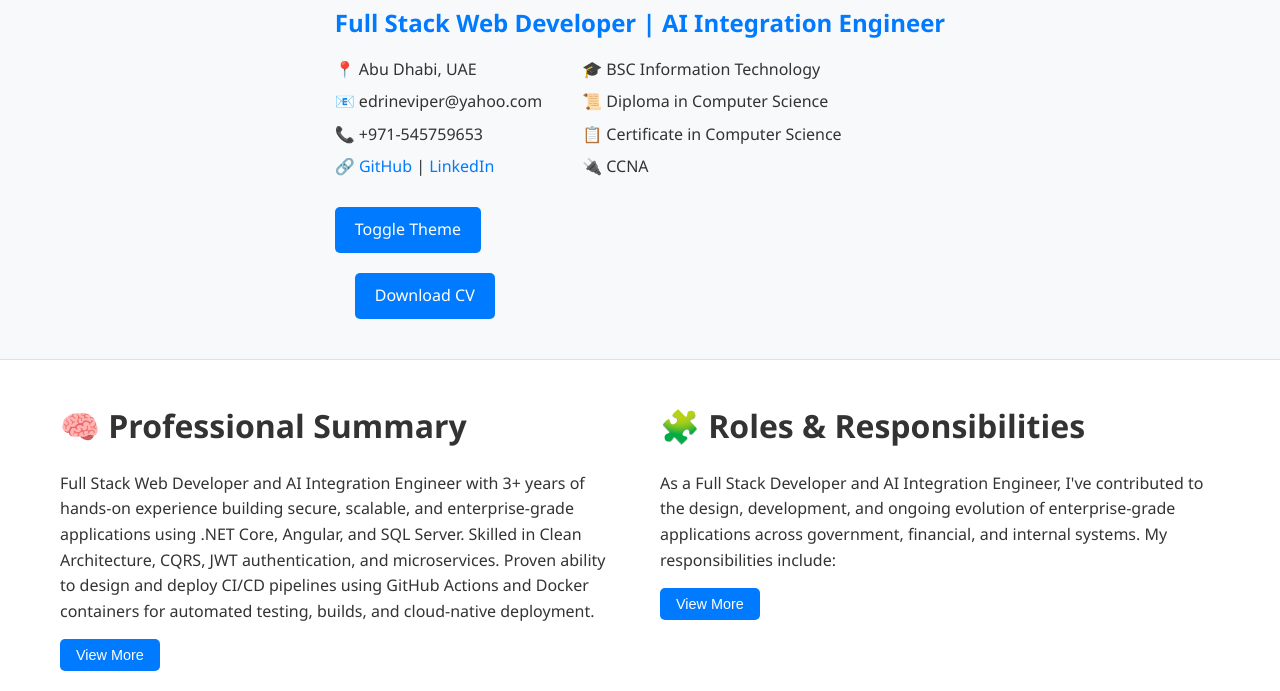
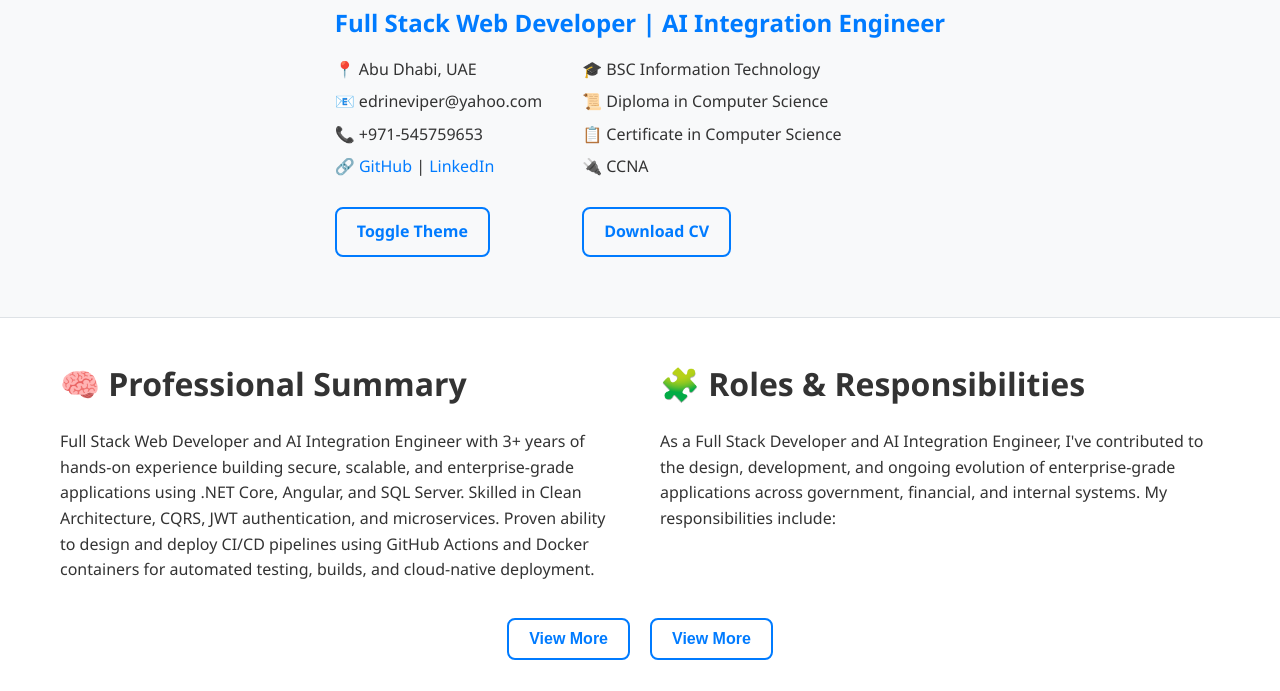
Before and after one commit to edrineSubaru/My_Cv, a website: page index.html in a window 1280 px wide. Shown: the part 249-940 px from the top of the page. Drawn offline with Linux system fonts and the light colour scheme.

Commit message:
more buttons

```diff
--- a/index.html
+++ b/index.html
@@ -49,19 +49,27 @@
                         <p>📞 +971-545759653</p>
                         <p>🔗 <a href="https://edrinesubaru.github.io/My_Cv/" target="_blank">GitHub</a> | <a
                                 href="https://edrinesubaru.github.io/My_Cv/" target="_blank">LinkedIn</a></p>
+                        <div class="header-buttons">
+                            <div class="theme-toggle">
+                                <input type="checkbox" id="theme-switch">
+                                <label for="theme-switch">Toggle Theme</label>
+                            </div>
+                        </div>
                     </div>
                     <div class="education">
                         <p>🎓 BSC Information Technology</p>
                         <p>📜 Diploma in Computer Science</p>
                         <p>📋 Certificate in Computer Science</p>
                         <p>🔌 CCNA</p>
+                        <div class="header-buttons">
+                            <a href="cv.pdf" download class="btn header-btn">Download CV</a>
+                            <!-- <div class="theme-toggle">
+                                <input type="checkbox" id="theme-switch">
+                                <label for="theme-switch">Toggle Theme</label>
+                            </div> -->
+                        </div>
                     </div>
                 </div>
-                <div class="theme-toggle">
-                    <input type="checkbox" id="theme-switch">
-                    <label for="theme-switch">Toggle Theme</label>
-                </div>
-                <a href="cv.pdf" download class="btn header-btn">Download CV</a>
             </div>
         </div>
     </header>
@@ -71,39 +79,65 @@
                 <div class="bio-roles-wrapper">
                     <div class="bio">
                         <h2>🧠 Professional Summary</h2>
-                        <p>Full Stack Web Developer and AI Integration Engineer with 3+ years of hands-on experience building
-                            secure, scalable, and enterprise-grade applications using .NET Core, Angular, and SQL Server.
-                            Skilled in Clean Architecture, CQRS, JWT authentication, and microservices. Proven ability to design
-                            and deploy CI/CD pipelines using GitHub Actions and Docker containers for automated testing, builds,
+                        <p>Full Stack Web Developer and AI Integration Engineer with 3+ years of hands-on experience
+                            building
+                            secure, scalable, and enterprise-grade applications using .NET Core, Angular, and SQL
+                            Server.
+                            Skilled in Clean Architecture, CQRS, JWT authentication, and microservices. Proven ability
+                            to design
+                            and deploy CI/CD pipelines using GitHub Actions and Docker containers for automated testing,
+                            builds,
                             and cloud-native deployment.</p>
-                        <button class="view-more-bio-btn">View More</button>
                         <div class="bio-expanded">
-                            <p>Currently transitioning into AI-native engineering, leveraging tools like OpenAI, LangChain, and
-                                FastAPI to accelerate development, automate infrastructure, and build intelligent applications.
-                                Experienced in prompting AI to scaffold full-stack solutions, validate architecture, and optimize
+                            <p>Currently transitioning into AI-native engineering, leveraging tools like OpenAI,
+                                LangChain, and
+                                FastAPI to accelerate development, automate infrastructure, and build intelligent
+                                applications.
+                                Experienced in prompting AI to scaffold full-stack solutions, validate architecture, and
+                                optimize
                                 code quality—reducing delivery time from days to minutes.</p>
-                            <p>Comfortable translating business logic into reusable APIs, integrating AI agents into existing
-                                systems, and deploying containerized applications with real-time monitoring. Passionate about
-                                future-proof engineering, cross-stack fluency, and delivering solutions that blend performance with
+                            <p>Comfortable translating business logic into reusable APIs, integrating AI agents into
+                                existing
+                                systems, and deploying containerized applications with real-time monitoring. Passionate
+                                about
+                                future-proof engineering, cross-stack fluency, and delivering solutions that blend
+                                performance with
                                 innovation.</p>
                         </div>
                     </div>
                     <div class="roles">
                         <h2>🧩 Roles & Responsibilities</h2>
-                        <p>As a Full Stack Developer and AI Integration Engineer, I've contributed to the design, development, and ongoing evolution of enterprise-grade applications across government, financial, and internal systems. My responsibilities include:</p>
-                        <button class="view-more-btn">View More</button>
+                        <p>As a Full Stack Developer and AI Integration Engineer, I've contributed to the design,
+                            development, and ongoing evolution of enterprise-grade applications across government,
+                            financial, and internal systems. My responsibilities include:</p>
                         <ul class="roles-list">
-                            <li>Full-Stack Development: Building and maintaining Angular frontends and .NET Core backends across multiple platforms, including HRMS, WPS systems, and public service portals.</li>
-                            <li>Architecture & Design: Applying Clean Architecture, CQRS, and modular design principles to ensure scalable, maintainable codebases.</li>
-                            <li>AI Integration: Designing AI-powered tools and workflows using OpenAI, LangChain, and prompt engineering to enhance developer productivity and automate decision-making.</li>
-                            <li>DevOps & CI/CD: Creating and maintaining CI/CD pipelines using GitHub Actions and Docker. Managing secrets, build/test workflows, and container orchestration for production-ready deployments.</li>
-                            <li>Third-Party Integrations: Implementing secure and compliant integrations with UAE Pass, MOHRE, MoneyGram, Western Union, Passdock, and other external services.</li>
-                            <li>System Maintenance & Feature Delivery: Providing long-term support for live systems, including bug fixing, performance optimization, and incremental feature development based on evolving business needs.</li>
-                            <li>Data & Reporting: Optimizing SQL queries, building dynamic dashboards, and implementing analytics for operational insights across ERP and service platforms.</li>
-                            <li>Security & Access Control: Implementing RBAC, JWT authentication, and secure API communication across sensitive government and financial systems.</li>
-                            <li>Collaboration & Ownership: Working closely with cross-functional teams to interpret BRDs, deliver high-impact features, and ensure seamless user experiences.</li>
+                            <li>Full-Stack Development: Building and maintaining Angular frontends and .NET Core
+                                backends across multiple platforms, including HRMS, WPS systems, and public service
+                                portals.</li>
+                            <li>Architecture & Design: Applying Clean Architecture, CQRS, and modular design principles
+                                to ensure scalable, maintainable codebases.</li>
+                            <li>AI Integration: Designing AI-powered tools and workflows using OpenAI, LangChain, and
+                                prompt engineering to enhance developer productivity and automate decision-making.</li>
+                            <li>DevOps & CI/CD: Creating and maintaining CI/CD pipelines using GitHub Actions and
+                                Docker. Managing secrets, build/test workflows, and container orchestration for
+                                production-ready deployments.</li>
+                            <li>Third-Party Integrations: Implementing secure and compliant integrations with UAE Pass,
+                                MOHRE, MoneyGram, Western Union, Passdock, and other external services.</li>
+                            <li>System Maintenance & Feature Delivery: Providing long-term support for live systems,
+                                including bug fixing, performance optimization, and incremental feature development
+                                based on evolving business needs.</li>
+                            <li>Data & Reporting: Optimizing SQL queries, building dynamic dashboards, and implementing
+                                analytics for operational insights across ERP and service platforms.</li>
+                            <li>Security & Access Control: Implementing RBAC, JWT authentication, and secure API
+                                communication across sensitive government and financial systems.</li>
+                            <li>Collaboration & Ownership: Working closely with cross-functional teams to interpret
+                                BRDs, deliver high-impact features, and ensure seamless user experiences.</li>
                         </ul>
                     </div>
+                </div>
+                <div class="bio-roles-buttons">
+                    <button class="view-more-bio-btn">View More</button>
+                    <button class="view-more-btn">View More</button>
                 </div>
             </div>
         </section>
@@ -468,7 +502,7 @@
         const viewMoreBtn = document.querySelector('.view-more-btn');
         if (viewMoreBtn) {
             viewMoreBtn.addEventListener('click', () => {
-                const ul = viewMoreBtn.nextElementSibling;
+                const ul = document.querySelector('.roles-list');
                 ul.classList.toggle('expanded');
                 viewMoreBtn.textContent = ul.classList.contains('expanded') ? 'View Less' : 'View More';
             });
@@ -477,7 +511,7 @@
         const viewMoreBioBtn = document.querySelector('.view-more-bio-btn');
         if (viewMoreBioBtn) {
             viewMoreBioBtn.addEventListener('click', () => {
-                const div = viewMoreBioBtn.nextElementSibling;
+                const div = document.querySelector('.bio-expanded');
                 div.classList.toggle('expanded');
                 viewMoreBioBtn.textContent = div.classList.contains('expanded') ? 'View Less' : 'View More';
             });
--- a/styles.css
+++ b/styles.css
@@ -110,15 +110,21 @@ header h2 {
 #theme-switch + label {
     display: inline-block;
     padding: 10px 20px;
-    background-color: var(--accent-color);
-    color: white;
-    border-radius: 5px;
+    background-color: transparent;
+    color: var(--accent-color);
+    border: 2px solid var(--accent-color);
+    border-radius: 8px;
     cursor: pointer;
-    transition: background-color 0.3s;
+    font-weight: bold;
+    font-size: 1rem;
+    transition: all 0.3s ease;
 }
 
 #theme-switch + label:hover {
-    background-color: #0056b3;
+    background-color: var(--accent-color);
+    color: white;
+    transform: translateY(-2px);
+    box-shadow: 0 4px 8px rgba(0,0,0,0.2);
 }
 
 main {
@@ -133,6 +139,32 @@ main {
     display: flex;
     gap: 40px;
     align-items: flex-start;
+}
+
+.bio-roles-buttons {
+    display: flex;
+    gap: 20px;
+    justify-content: center;
+    margin-top: 20px;
+}
+
+.bio-roles-buttons button {
+    padding: 10px 20px;
+    font-size: 1rem;
+    font-weight: bold;
+    border-radius: 8px;
+    border: 2px solid var(--accent-color);
+    background-color: transparent;
+    color: var(--accent-color);
+    cursor: pointer;
+    transition: all 0.3s ease;
+}
+
+.bio-roles-buttons button:hover {
+    background-color: var(--accent-color);
+    color: white;
+    transform: translateY(-2px);
+    box-shadow: 0 4px 8px rgba(0,0,0,0.2);
 }
 
 .bio, .roles {
@@ -176,8 +208,15 @@ main {
     margin-bottom: 15px;
 }
 
+.header-buttons {
+    display: flex;
+    gap: 20px;
+    align-items: center;
+    margin-top: 10px;
+}
+
 .header-btn {
-    margin-left: 20px;
+    margin: 0;
 }
 
 .roles .view-more-btn {
@@ -255,16 +294,23 @@ main {
 .btn {
     display: inline-block;
     padding: 10px 20px;
-    background-color: var(--accent-color);
-    color: white;
+    background-color: transparent;
+    color: var(--accent-color);
     text-decoration: none;
-    border-radius: 5px;
+    border: 2px solid var(--accent-color);
+    border-radius: 8px;
+    font-weight: bold;
+    font-size: 1rem;
     margin-top: 20px;
-    transition: background-color 0.3s;
+    transition: all 0.3s ease;
+    cursor: pointer;
 }
 
 .btn:hover {
-    background-color: #0056b3;
+    background-color: var(--accent-color);
+    color: white;
+    transform: translateY(-2px);
+    box-shadow: 0 4px 8px rgba(0,0,0,0.2);
 }
 
 #projects h2 {
@@ -319,17 +365,21 @@ main {
     display: block;
     margin: 0 15px 15px;
     padding: 8px 16px;
-    background-color: var(--accent-color);
-    color: white;
-    border: none;
-    border-radius: 5px;
+    background-color: transparent;
+    color: var(--accent-color);
+    border: 2px solid var(--accent-color);
+    border-radius: 8px;
     cursor: pointer;
     font-size: 0.9rem;
-    transition: background-color 0.3s;
+    font-weight: bold;
+    transition: all 0.3s ease;
 }
 
 .view-details-btn:hover {
-    background-color: #0056b3;
+    background-color: var(--accent-color);
+    color: white;
+    transform: translateY(-2px);
+    box-shadow: 0 4px 8px rgba(0,0,0,0.2);
 }
 
 .project-card ul {
```
